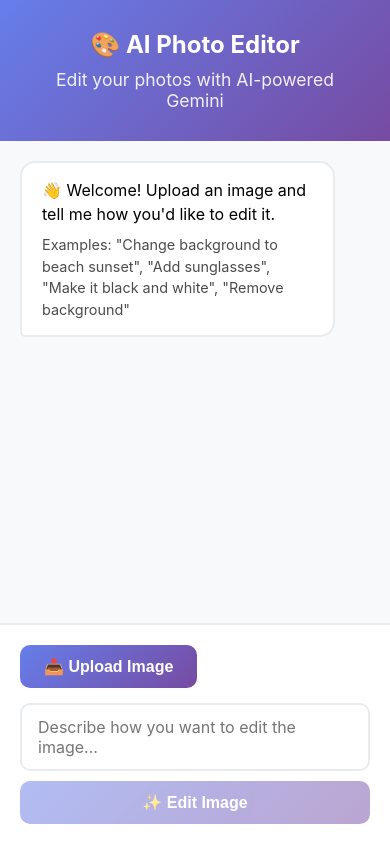
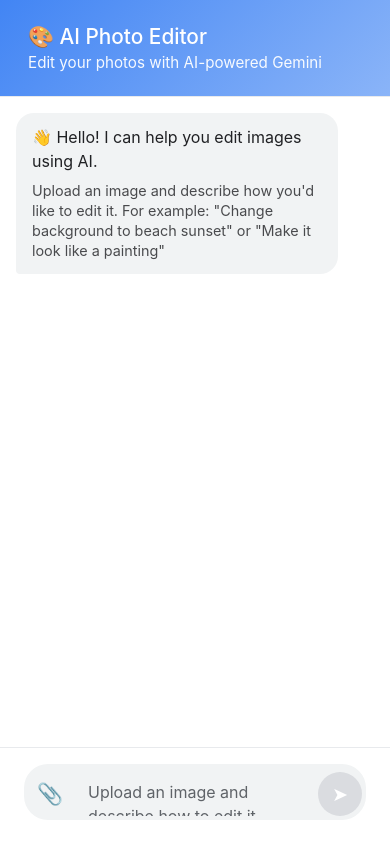
Before and after one commit to Gtajisan/gemeni-nano-banana, a Flask app: page / in a window 390 px wide. Run offline with Flask 3, Linux system fonts and the light colour scheme.

Commit message:
Update the user interface and image handling for a smoother user experience
Refactors `app.py` to correctly construct image URLs using `request.host_url`. Removes unused OpenAI API key setup and example calls from `main.py`. Updates `static/style.css` to improve the visual appearance and layout of the chat interface, including message styling, input area, and overall responsiveness. Modifies `templates/index.html` to streamline the upload and input process, replacing the old upload button with an attachment button and adjusting placeholder text. Updates JavaScript in `templates/index.html` to reflect these UI changes, renaming event listeners and variables related to file selection and image handling.

Replit-Commit-Author: Agent
Replit-Commit-Session-Id: 1b909fb8-db71-4b8e-bd86-7cc5151a8e9e
Replit-Commit-Checkpoint-Type: full_checkpoint
Replit-Commit-Event-Id: 186a506a-9e5e-484a-b44f-475cbbc6dcad
Replit-Commit-Screenshot-Url: https://storage.googleapis.com/screenshot-production-us-central1/20707515-14ae-4630-99a0-02839d33c306/1b909fb8-db71-4b8e-bd86-7cc5151a8e9e/9gqwXwT

```diff
--- a/app.py
+++ b/app.py
@@ -52,8 +52,8 @@ def edit_image():
         filepath = os.path.join(app.config['UPLOAD_FOLDER'], filename)
         file.save(filepath)
 
-        replit_domain = os.environ.get('REPLIT_DEV_DOMAIN', 'localhost:5000')
-        image_url = f"https://{replit_domain}/uploads/{filename}"
+        base_url = request.host_url.rstrip('/')
+        image_url = f"{base_url}/uploads/{filename}"
 
         logging.info(f"Processing image edit request with prompt: {prompt}")
         logging.info(f"Image URL: {image_url}")
--- a/static/style.css
+++ b/static/style.css
@@ -5,39 +5,45 @@
 }
 
 body {
-    font-family: -apple-system, BlinkMacSystemFont, 'Segoe UI', Roboto, 'Helvetica Neue', Arial, sans-serif;
-    background: linear-gradient(135deg, #667eea 0%, #764ba2 100%);
+    font-family: -apple-system, BlinkMacSystemFont, 'Segoe UI', 'Roboto', 'Google Sans', Arial, sans-serif;
+    background: #f8f9fa;
     min-height: 100vh;
+    display: flex;
+    justify-content: center;
+    align-items: center;
     padding: 20px;
 }
 
 .container {
+    width: 100%;
     max-width: 900px;
-    margin: 0 auto;
     background: white;
-    border-radius: 20px;
-    box-shadow: 0 20px 60px rgba(0, 0, 0, 0.3);
+    border-radius: 12px;
+    box-shadow: 0 2px 10px rgba(0, 0, 0, 0.1);
     overflow: hidden;
     display: flex;
     flex-direction: column;
-    height: calc(100vh - 40px);
+    height: 90vh;
+    max-height: 800px;
 }
 
 header {
-    background: linear-gradient(135deg, #667eea 0%, #764ba2 100%);
+    background: linear-gradient(135deg, #4285f4 0%, #8ab4f8 100%);
     color: white;
-    padding: 30px;
-    text-align: center;
+    padding: 24px 28px;
+    border-bottom: 1px solid #e8eaed;
 }
 
 header h1 {
-    font-size: 2em;
-    margin-bottom: 10px;
+    font-size: 1.5em;
+    font-weight: 500;
+    margin-bottom: 4px;
 }
 
 header p {
-    opacity: 0.9;
-    font-size: 1.1em;
+    opacity: 0.95;
+    font-size: 0.95em;
+    font-weight: 400;
 }
 
 .chat-container {
@@ -50,12 +56,12 @@ header p {
 .messages {
     flex: 1;
     overflow-y: auto;
-    padding: 20px;
-    background: #f8f9fa;
+    padding: 24px;
+    background: #ffffff;
 }
 
 .message {
-    margin-bottom: 20px;
+    margin-bottom: 24px;
     display: flex;
     animation: slideIn 0.3s ease;
 }
@@ -63,7 +69,7 @@ header p {
 @keyframes slideIn {
     from {
         opacity: 0;
-        transform: translateY(10px);
+        transform: translateY(8px);
     }
     to {
         opacity: 1;
@@ -72,16 +78,20 @@ header p {
 }
 
 .message-content {
-    max-width: 80%;
-    padding: 15px 20px;
-    border-radius: 15px;
+    max-width: 85%;
+    padding: 12px 16px;
+    border-radius: 18px;
     line-height: 1.5;
 }
 
+.bot-message {
+    justify-content: flex-start;
+}
+
 .bot-message .message-content {
-    background: white;
-    border: 2px solid #e9ecef;
-    border-radius: 15px 15px 15px 5px;
+    background: #f1f3f4;
+    color: #202124;
+    border-radius: 18px 18px 18px 4px;
 }
 
 .user-message {
@@ -89,153 +99,158 @@ header p {
 }
 
 .user-message .message-content {
-    background: linear-gradient(135deg, #667eea 0%, #764ba2 100%);
+    background: #4285f4;
     color: white;
-    border-radius: 15px 15px 5px 15px;
+    border-radius: 18px 18px 4px 18px;
 }
 
 .hint {
     font-size: 0.9em;
-    opacity: 0.7;
+    opacity: 0.8;
     margin-top: 8px;
+    line-height: 1.4;
 }
 
-.result-image {
-    max-width: 100%;
-    border-radius: 10px;
-    margin-bottom: 10px;
-    box-shadow: 0 4px 12px rgba(0, 0, 0, 0.1);
+.image-container {
+    margin: 8px 0;
+    border-radius: 12px;
+    overflow: hidden;
+    max-width: 400px;
+}
+
+.chat-image {
+    width: 100%;
+    height: auto;
+    display: block;
+    border-radius: 12px;
+    box-shadow: 0 1px 3px rgba(0, 0, 0, 0.1);
 }
 
 .input-container {
-    padding: 20px;
+    padding: 16px 24px 24px;
     background: white;
-    border-top: 2px solid #e9ecef;
+    border-top: 1px solid #e8eaed;
 }
 
-.upload-section {
-    margin-bottom: 15px;
+.input-wrapper {
+    display: flex;
+    align-items: flex-end;
+    gap: 8px;
+    background: #f1f3f4;
+    border-radius: 24px;
+    padding: 4px;
+    transition: background-color 0.2s;
 }
 
-.upload-btn {
-    background: linear-gradient(135deg, #667eea 0%, #764ba2 100%);
+.input-wrapper:focus-within {
+    background: #e8eaed;
+}
+
+.attach-btn {
+    background: transparent;
+    border: none;
+    width: 44px;
+    height: 44px;
+    border-radius: 50%;
+    cursor: pointer;
+    font-size: 1.3em;
+    display: flex;
+    align-items: center;
+    justify-content: center;
+    transition: background-color 0.2s;
+    flex-shrink: 0;
+}
+
+.attach-btn:hover {
+    background: rgba(66, 133, 244, 0.1);
+}
+
+#promptInput {
+    flex: 1;
+    border: none;
+    background: transparent;
+    padding: 12px 8px;
+    font-size: 1em;
+    font-family: inherit;
+    resize: none;
+    outline: none;
+    max-height: 150px;
+    line-height: 1.5;
+    color: #202124;
+}
+
+#promptInput::placeholder {
+    color: #5f6368;
+}
+
+.send-btn {
+    background: #4285f4;
     color: white;
     border: none;
-    padding: 12px 24px;
-    border-radius: 10px;
-    cursor: pointer;
-    font-size: 1em;
-    font-weight: 600;
-    transition: all 0.3s;
-}
-
-.upload-btn:hover {
-    transform: translateY(-2px);
-    box-shadow: 0 4px 12px rgba(102, 126, 234, 0.4);
-}
-
-.preview-container {
-    position: relative;
-    display: inline-block;
-    margin-top: 10px;
-}
-
-#imagePreview {
-    max-width: 200px;
-    max-height: 200px;
-    border-radius: 10px;
-    box-shadow: 0 4px 12px rgba(0, 0, 0, 0.1);
-}
-
-.remove-btn {
-    position: absolute;
-    top: -10px;
-    right: -10px;
-    background: #dc3545;
-    color: white;
-    border: none;
-    width: 30px;
-    height: 30px;
+    width: 44px;
+    height: 44px;
     border-radius: 50%;
     cursor: pointer;
     font-size: 1.2em;
     display: flex;
     align-items: center;
     justify-content: center;
-    transition: all 0.3s;
-}
-
-.remove-btn:hover {
-    transform: scale(1.1);
-    background: #c82333;
-}
-
-.prompt-section {
-    display: flex;
-    gap: 10px;
-    align-items: flex-end;
-}
-
-#promptInput {
-    flex: 1;
-    padding: 12px 16px;
-    border: 2px solid #e9ecef;
-    border-radius: 10px;
-    font-size: 1em;
-    font-family: inherit;
-    resize: none;
-    transition: border-color 0.3s;
-}
-
-#promptInput:focus {
-    outline: none;
-    border-color: #667eea;
-}
-
-.send-btn {
-    background: linear-gradient(135deg, #667eea 0%, #764ba2 100%);
-    color: white;
-    border: none;
-    padding: 12px 24px;
-    border-radius: 10px;
-    cursor: pointer;
-    font-size: 1em;
-    font-weight: 600;
-    transition: all 0.3s;
-    white-space: nowrap;
+    transition: all 0.2s;
+    flex-shrink: 0;
 }
 
 .send-btn:hover:not(:disabled) {
-    transform: translateY(-2px);
-    box-shadow: 0 4px 12px rgba(102, 126, 234, 0.4);
+    background: #1a73e8;
+    transform: scale(1.05);
 }
 
 .send-btn:disabled {
-    opacity: 0.5;
+    background: #dadce0;
     cursor: not-allowed;
+    transform: scale(1);
+}
+
+.messages::-webkit-scrollbar {
+    width: 8px;
+}
+
+.messages::-webkit-scrollbar-track {
+    background: transparent;
+}
+
+.messages::-webkit-scrollbar-thumb {
+    background: #dadce0;
+    border-radius: 4px;
+}
+
+.messages::-webkit-scrollbar-thumb:hover {
+    background: #bdc1c6;
 }
 
 @media (max-width: 768px) {
+    body {
+        padding: 0;
+    }
+
     .container {
         height: 100vh;
+        max-height: 100vh;
         border-radius: 0;
-        margin: -20px;
     }
 
     header h1 {
-        font-size: 1.5em;
+        font-size: 1.3em;
+    }
+
+    .messages {
+        padding: 16px;
     }
 
     .message-content {
         max-width: 90%;
     }
 
-    .prompt-section {
-        flex-direction: column;
-        align-items: stretch;
-    }
-
-    .send-btn {
-        width: 100%;
+    .image-container {
+        max-width: 100%;
     }
 }
--- a/templates/index.html
+++ b/templates/index.html
@@ -17,33 +17,27 @@
             <div class="messages" id="messages">
                 <div class="message bot-message">
                     <div class="message-content">
-                        <p>👋 Welcome! Upload an image and tell me how you'd like to edit it.</p>
-                        <p class="hint">Examples: "Change background to beach sunset", "Add sunglasses", "Make it black and white", "Remove background"</p>
+                        <p>👋 Hello! I can help you edit images using AI.</p>
+                        <p class="hint">Upload an image and describe how you'd like to edit it. For example: "Change background to beach sunset" or "Make it look like a painting"</p>
                     </div>
                 </div>
             </div>
 
             <div class="input-container">
-                <div class="upload-section" id="uploadSection">
-                    <input type="file" id="imageInput" accept="image/*" style="display: none;">
-                    <button class="upload-btn" id="uploadBtn">
-                        📤 Upload Image
+                <input type="file" id="imageInput" accept="image/*" style="display: none;">
+
+                <div class="input-wrapper">
+                    <button class="attach-btn" id="attachBtn" title="Upload image">
+                        📎
                     </button>
-                    <div class="preview-container" id="previewContainer" style="display: none;">
-                        <img id="imagePreview" alt="Preview">
-                        <button class="remove-btn" id="removeBtn">✕</button>
-                    </div>
-                </div>
-
-                <div class="prompt-section">
                     <textarea
                         id="promptInput"
-                        placeholder="Describe how you want to edit the image..."
-                        rows="2"
+                        placeholder="Upload an image and describe how to edit it..."
+                        rows="1"
                     ></textarea>
                     <button class="send-btn" id="sendBtn" disabled>
-                        <span id="btnText">✨ Edit Image</span>
-                        <span id="btnLoader" style="display: none;">⏳ Processing...</span>
+                        <span id="sendIcon">➤</span>
+                        <span id="sendLoader" style="display: none;">⏳</span>
                     </button>
                 </div>
             </div>
@@ -52,50 +46,50 @@
 
     <script>
         const imageInput = document.getElementById('imageInput');
-        const uploadBtn = document.getElementById('uploadBtn');
-        const previewContainer = document.getElementById('previewContainer');
-        const imagePreview = document.getElementById('imagePreview');
-        const removeBtn = document.getElementById('removeBtn');
+        const attachBtn = document.getElementById('attachBtn');
         const promptInput = document.getElementById('promptInput');
         const sendBtn = document.getElementById('sendBtn');
-        const btnText = document.getElementById('btnText');
-        const btnLoader = document.getElementById('btnLoader');
+        const sendIcon = document.getElementById('sendIcon');
+        const sendLoader = document.getElementById('sendLoader');
         const messagesContainer = document.getElementById('messages');
 
-        let selectedFile = null;
+        let currentImage = null;
+        let lastEditedImageUrl = null;
 
-        uploadBtn.addEventListener('click', () => imageInput.click());
+        attachBtn.addEventListener('click', () => imageInput.click());
 
         imageInput.addEventListener('change', (e) => {
             const file = e.target.files[0];
             if (file) {
-                selectedFile = file;
+                currentImage = file;
+
                 const reader = new FileReader();
                 reader.onload = (event) => {
-                    imagePreview.src = event.target.result;
-                    previewContainer.style.display = 'block';
-                    uploadBtn.style.display = 'none';
+                    addMessage('user', `🖼️ Uploaded image`, event.target.result);
+
+                    setTimeout(() => {
+                        addMessage('bot', 'Great! Now tell me how you would like to edit this image.');
+                    }, 500);
+
+                    promptInput.placeholder = "Describe your edit (e.g., 'make it black and white', 'add sunglasses')...";
+                    promptInput.focus();
                     updateSendButton();
                 };
                 reader.readAsDataURL(file);
             }
         });
 
-        removeBtn.addEventListener('click', () => {
-            selectedFile = null;
-            imageInput.value = '';
-            previewContainer.style.display = 'none';
-            uploadBtn.style.display = 'block';
+        promptInput.addEventListener('input', () => {
+            promptInput.style.height = 'auto';
+            promptInput.style.height = Math.min(promptInput.scrollHeight, 150) + 'px';
             updateSendButton();
         });
 
-        promptInput.addEventListener('input', updateSendButton);
-
         function updateSendButton() {
-            sendBtn.disabled = !selectedFile || !promptInput.value.trim();
+            sendBtn.disabled = !(currentImage && promptInput.value.trim());
         }
 
-        function addMessage(type, content, imageUrl = null) {
+        function addMessage(type, text, imageUrl = null) {
             const messageDiv = document.createElement('div');
             messageDiv.className = `message ${type}-message`;
 
@@ -103,15 +97,22 @@
             contentDiv.className = 'message-content';
 
             if (imageUrl) {
+                const imgContainer = document.createElement('div');
+                imgContainer.className = 'image-container';
+
                 const img = document.createElement('img');
                 img.src = imageUrl;
-                img.className = 'result-image';
-                contentDiv.appendChild(img);
+                img.className = 'chat-image';
+
+                imgContainer.appendChild(img);
+                contentDiv.appendChild(imgContainer);
             }
 
-            const p = document.createElement('p');
-            p.textContent = content;
-            contentDiv.appendChild(p);
+            if (text) {
+                const p = document.createElement('p');
+                p.innerHTML = text;
+                contentDiv.appendChild(p);
+            }
 
             messageDiv.appendChild(contentDiv);
             messagesContainer.appendChild(messageDiv);
@@ -119,22 +120,26 @@
         }
 
         sendBtn.addEventListener('click', async () => {
-            if (!selectedFile || !promptInput.value.trim()) return;
+            if (!currentImage || !promptInput.value.trim()) return;
 
             const prompt = promptInput.value.trim();
 
-            addMessage('user', `Edit request: "${prompt}"`);
+            addMessage('user', prompt);
 
-            btnText.style.display = 'none';
-            btnLoader.style.display = 'inline';
+            promptInput.value = '';
+            promptInput.style.height = 'auto';
+            sendIcon.style.display = 'none';
+            sendLoader.style.display = 'inline';
             sendBtn.disabled = true;
             promptInput.disabled = true;
 
             const formData = new FormData();
-            formData.append('image', selectedFile);
+            formData.append('image', currentImage);
             formData.append('prompt', prompt);
 
             try {
+                addMessage('bot', '⏳ Processing your image... This may take 20-30 seconds.');
+
                 const response = await fetch('/edit-image', {
                     method: 'POST',
                     body: formData
@@ -142,25 +147,39 @@
 
                 const data = await response.json();
 
+                messagesContainer.lastChild.remove();
+
                 if (data.success) {
-                    addMessage('bot', data.message, data.image);
+                    addMessage('bot', '✨ Here\'s your edited image:', data.image);
+                    lastEditedImageUrl = data.image;
 
-                    selectedFile = null;
-                    imageInput.value = '';
-                    previewContainer.style.display = 'none';
-                    uploadBtn.style.display = 'block';
-                    promptInput.value = '';
+                    try {
+                        const imageResponse = await fetch(data.image);
+                        const imageBlob = await imageResponse.blob();
+                        currentImage = new File([imageBlob], 'edited_image.png', { type: 'image/png' });
+
+                        setTimeout(() => {
+                            addMessage('bot', 'Want to edit it further? Just describe what you\'d like to change!');
+                        }, 1000);
+                    } catch (err) {
+                        console.error('Error updating current image:', err);
+                        setTimeout(() => {
+                            addMessage('bot', 'Image edited successfully! Upload a new image to edit again.');
+                        }, 1000);
+                    }
                 } else {
-                    addMessage('bot', `❌ Error: ${data.error}`);
+                    addMessage('bot', `❌ ${data.error}`);
                 }
             } catch (error) {
+                messagesContainer.lastChild.remove();
                 addMessage('bot', `❌ Error: ${error.message}`);
             } finally {
-                btnText.style.display = 'inline';
-                btnLoader.style.display = 'none';
+                sendIcon.style.display = 'inline';
+                sendLoader.style.display = 'none';
                 sendBtn.disabled = false;
                 promptInput.disabled = false;
                 updateSendButton();
+                promptInput.focus();
             }
         });
 
@@ -172,6 +191,8 @@
                 }
             }
         });
+
+        updateSendButton();
     </script>
 </body>
 </html>
```
Also changed, not shown: main.py (deleted, +0 -41 lines).
